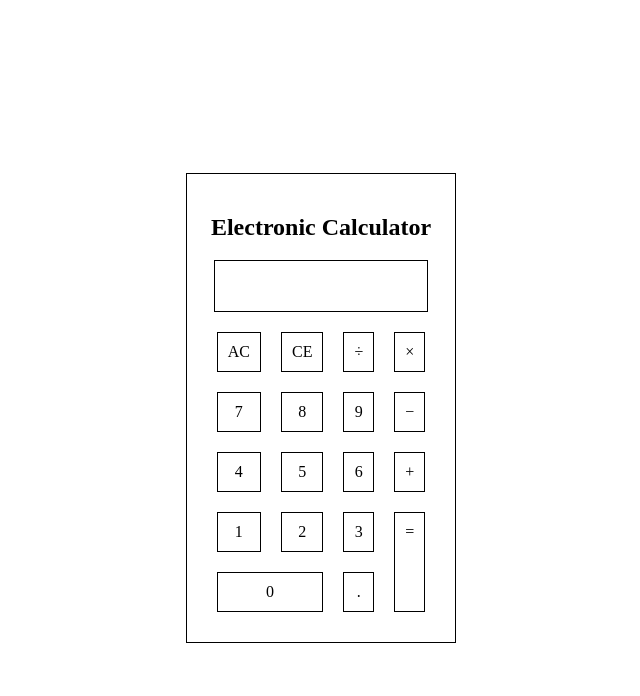
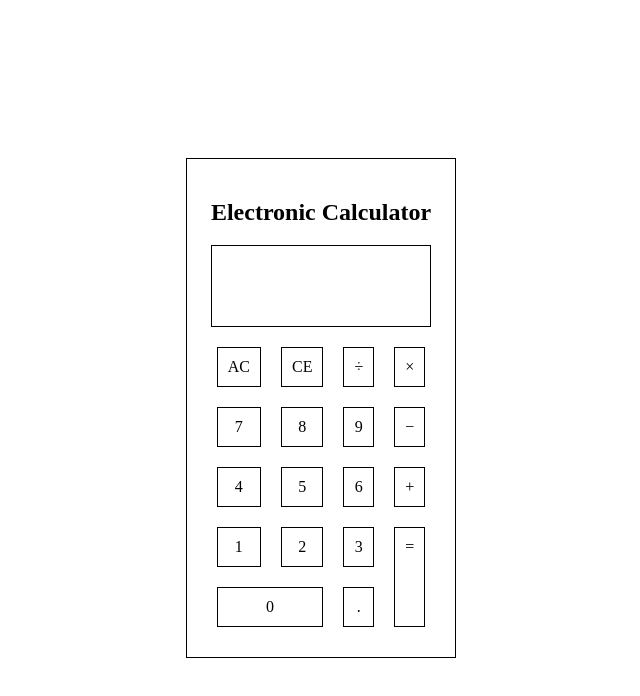
Before and after one commit to wmemorgan/calculator_js, a plain HTML site: page index.html in a window 1280 px wide. Shown: the whole page, without its empty margins (319-959 px from the left). Drawn offline with Linux system fonts and the light colour scheme.

Commit message:
Add right-alignment and padding to screen class.

```diff
--- a/style.css
+++ b/style.css
@@ -21,10 +21,12 @@ body, html {
 }
 
 .screen {
+  text-align: right;
   width: 93%;
   height: 50px;
   margin: 0px 0px 10px 0px;
   border: 1px solid black;
+  padding: 30px 5px 0px 0px;
   grid-column: 1 / 1;
 }
 
```
